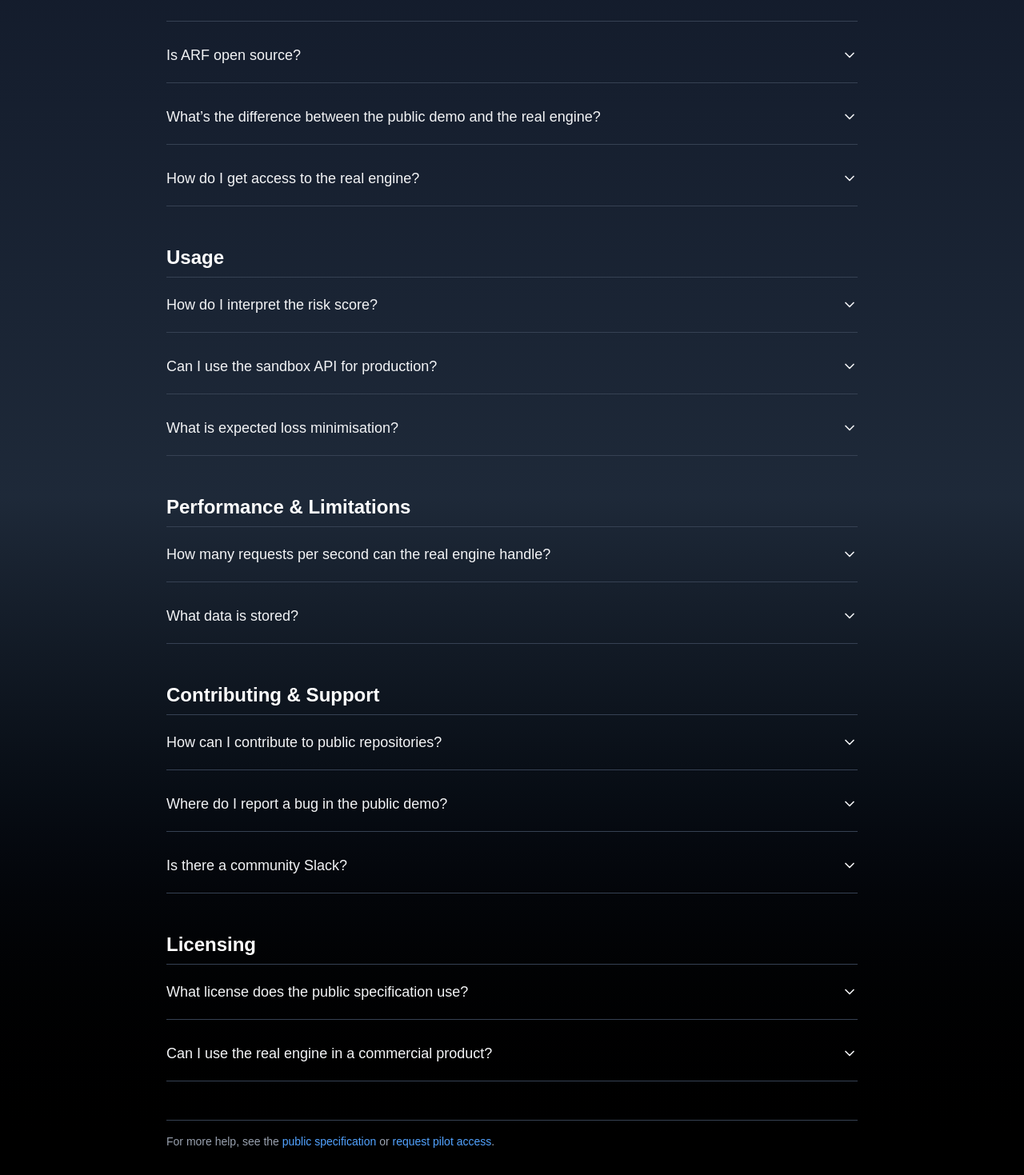
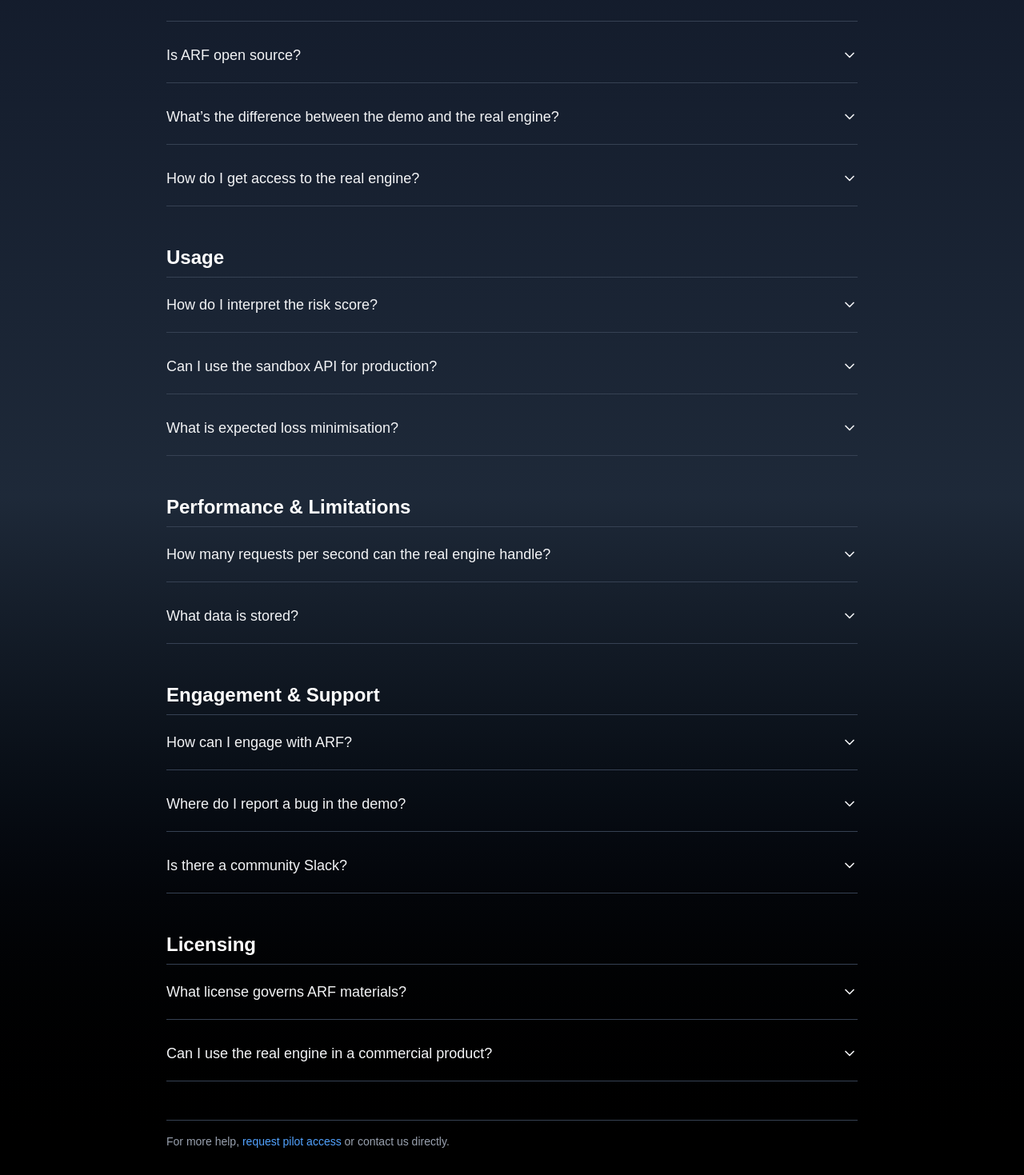
Before and after one commit to arf-foundation/arf-frontend, a Next.js app: page /faq in a window 1280 px wide. Shown: the part 295-1764 px from the top of the page at 80% size. Built offline with nearby package versions, Linux system fonts and the light colour scheme.

Commit message:
Update page.tsx

```diff
--- a/app/faq/page.tsx
+++ b/app/faq/page.tsx
@@ -18,21 +18,21 @@ export default function FAQPage() {
           <div className="space-y-5 sm:space-y-6">
             <FAQItem
               question="What is ARF?"
-              answer="Agentic Reliability Framework (ARF) is a governance layer that uses Bayesian inference to evaluate infrastructure requests. It returns a recommendation – approve, deny, or escalate – with a calibrated risk score and a full explanation. The core engine is access‑controlled and available only to qualified pilots."
+              answer="ARF is a governance layer that evaluates infrastructure decisions through a calibrated risk model. It recommends one of three actions — approve, deny, or escalate — together with a confidence indicator and a full audit trail. The core engine is access‑controlled and available only to qualified pilots."
             />
             <FAQItem
               question="Is ARF open source?"
-              answer="Only the public specification, demo UI, and pitch deck are open source (Apache 2.0). The core Bayesian engine, API control plane, and enterprise features are proprietary and access‑controlled."
+              answer="No. ARF is proprietary and access‑controlled. All repositories are private, and access to code, specifications, and supporting materials is granted only through approved pilot or enterprise arrangements."
             />
             <FAQItem
-              question="What’s the difference between the public demo and the real engine?"
-              answer="The public demo UI and sandbox API use mock data only. They illustrate concepts but do not invoke the real Bayesian engine. The real engine requires pilot access and is offered under outcome‑based pricing."
+              question="What’s the difference between the demo and the real engine?"
+              answer="The demo is illustrative and uses mock or advisory data. It is designed to explain the workflow, not expose the protected engine. The real system is private and available only through pilot or enterprise access."
             />
             <FAQItem
               question="How do I get access to the real engine?"
               answer={
                 <>
-                  Fill out the <a href="/signup" className="text-blue-400 hover:underline">pilot request form</a> or contact us at <a href="mailto:juan@arf-ai.com" className="text-blue-400 hover:underline">juan@arf-ai.com</a>.
+                  Submit a <a href="/signup" className="text-blue-400 hover:underline">pilot request</a> or contact us at <a href="mailto:juan@arf-ai.com" className="text-blue-400 hover:underline">juan@arf-ai.com</a>. Access is reviewed case by case for qualified use cases.
                 </>
               }
             />
@@ -45,7 +45,7 @@ export default function FAQPage() {
           <div className="space-y-5 sm:space-y-6">
             <FAQItem
               question="How do I interpret the risk score?"
-              answer="The risk score is a probability between 0 and 1. Higher values indicate higher estimated risk. The decision (approve/deny/escalate) is based on expected loss minimisation, not a fixed threshold."
+              answer="The risk indicator is a value between 0 and 1. Higher values indicate higher estimated risk. The recommended action — approve, deny, or escalate — comes from a structured trade‑off model, not a fixed threshold, and includes a full, auditable justification."
             />
             <FAQItem
               question="Can I use the sandbox API for production?"
@@ -53,7 +53,7 @@ export default function FAQPage() {
             />
             <FAQItem
               question="What is expected loss minimisation?"
-              answer="Expected loss minimisation calculates the cost of each possible action (approve, deny, escalate) based on configurable cost constants and the current risk distribution, then selects the action with the lowest expected loss."
+              answer="The system evaluates the potential cost of each possible action based on configurable parameters and the current risk assessment. It then selects the action with the lowest expected impact, producing a human‑readable, auditable justification."
             />
           </div>
         </section>
@@ -73,34 +73,29 @@ export default function FAQPage() {
           </div>
         </section>
 
-        {/* Contributing & Support */}
+        {/* Engagement & Support */}
         <section className="mb-10 sm:mb-12">
-          <h2 className="text-xl sm:text-2xl font-semibold mb-4 border-b border-gray-700 pb-2">Contributing & Support</h2>
+          <h2 className="text-xl sm:text-2xl font-semibold mb-4 border-b border-gray-700 pb-2">Engagement & Support</h2>
           <div className="space-y-5 sm:space-y-6">
             <FAQItem
-              question="How can I contribute to public repositories?"
-              answer={
-                <>
-                  See the <a href="https://github.com/arf-foundation/arf-frontend" target="_blank" rel="noopener noreferrer" className="text-blue-400 hover:underline">README</a> for guidelines. We accept limited contributions to public repos (arf-spec, arf-frontend, pitch-deck) – bug fixes, documentation, demo improvements.
-                </>
-              }
+              question="How can I engage with ARF?"
+              answer="ARF is not accepting public contributions. Collaboration is handled through private pilot, partner, or enterprise channels. Reach out to discuss possible involvement."
             />
             <FAQItem
-              question="Where do I report a bug in the public demo?"
-              answer={
-                <>
-                  Open an issue on <a href="https://github.com/arf-foundation/arf-frontend/issues" target="_blank" rel="noopener noreferrer" className="text-blue-400 hover:underline">GitHub</a>.
-                </>
-              }
+              question="Where do I report a bug in the demo?"
+              answer="Contact us directly through the support or pilot request channel. We review issues from approved users and pilot participants."
             />
             <FAQItem
               question="Is there a community Slack?"
-              answer=<>
-              Yes, we have a Slack workspace for pilot customers and community discussions.{" "}
-              <a href="https://join.slack.com/t/arf-gnv9451/shared_invite/zt-3t2omlgwg-Zf5_jmy9EIU~b51kMJ8Zdg" target="_blank" rel="noopener noreferrer" className="text-blue-400 hover:underline">
-                Join here
-              </a>.
-            </>
+              answer={
+                <>
+                  There is an invite‑only Slack workspace for pilot customers and approved collaborators.{" "}
+                  <a href="https://join.slack.com/t/arf-gnv9451/shared_invite/zt-3t2omlgwg-Zf5_jmy9EIU~b51kMJ8Zdg" target="_blank" rel="noopener noreferrer" className="text-blue-400 hover:underline">
+                    Join here
+                  </a>
+                  .
+                </>
+              }
             />
           </div>
         </section>
@@ -110,8 +105,8 @@ export default function FAQPage() {
           <h2 className="text-xl sm:text-2xl font-semibold mb-4 border-b border-gray-700 pb-2">Licensing</h2>
           <div className="space-y-5 sm:space-y-6">
             <FAQItem
-              question="What license does the public specification use?"
-              answer="Apache 2.0. See the <a href='https://github.com/arf-foundation/arf-spec/blob/main/LICENSE' target='_blank' rel='noopener noreferrer' className='text-blue-400 hover:underline'>LICENSE</a> file."
+              question="What license governs ARF materials?"
+              answer="ARF materials are proprietary and access‑controlled. Any access to code, specifications, or supporting materials is governed by written agreement and approved use terms."
             />
             <FAQItem
               question="Can I use the real engine in a commercial product?"
@@ -121,7 +116,7 @@ export default function FAQPage() {
         </section>
 
         <p className="text-gray-400 text-xs sm:text-sm border-t border-gray-700 pt-4 mt-8">
-          For more help, see the <a href="https://github.com/arf-foundation/arf-spec" target="_blank" rel="noopener noreferrer" className="text-blue-400 hover:underline">public specification</a> or <a href="/signup" className="text-blue-400 hover:underline">request pilot access</a>.
+          For more help, <a href="/signup" className="text-blue-400 hover:underline">request pilot access</a> or contact us directly.
         </p>
       </div>
     </div>
```
